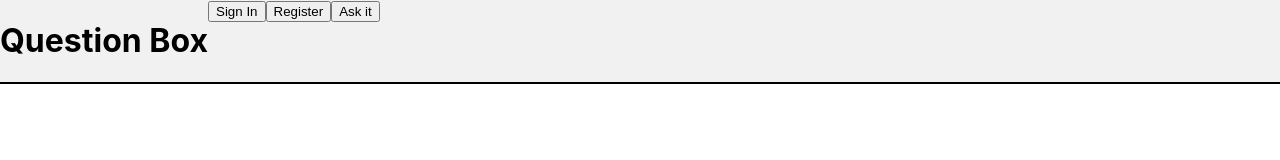
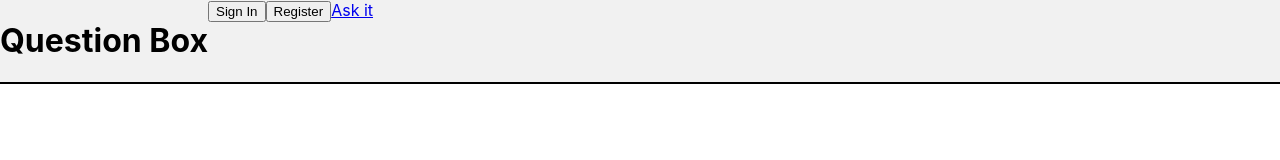
Before and after one commit to momentum-team-7/team-project-questionbox-neon-tetra, a React (Create React App) app in the folder questionbox/: page / in a window 1280 px wide. Shown: the top 160 px of the page. Built offline with nearby package versions, Linux system fonts and the light colour scheme; no server answers.

Commit message:
AskQuestion page rendering w/ link on app

```diff
--- a/questionbox/src/App.js
+++ b/questionbox/src/App.js
@@ -12,6 +12,7 @@ import {
   Route,
   Link
 } from "react-router-dom";
+import AskQuestion from './Components/AskQuestion';
 // import useLocalStorageState from 'use-local-storage-state'
 
 
@@ -27,7 +28,7 @@ function App() {
             <div className='top-nav-buttons'>
               <button>Sign In</button>
               <button>Register</button>
-              <button>Ask it</button>
+              <Link to="/AskQuestion" type="button" className="btn btn-primary">Ask it</Link>
 
             </div>
           </div>
@@ -58,6 +59,9 @@ function App() {
             <Route path="/userfeed" >
               <UserFeed/>
             </Route>
+            <Route path="/AskQuestion" >
+              <AskQuestion/>
+            </Route>
             <Route exact path='/'>
               <Home />
             </Route>
```
